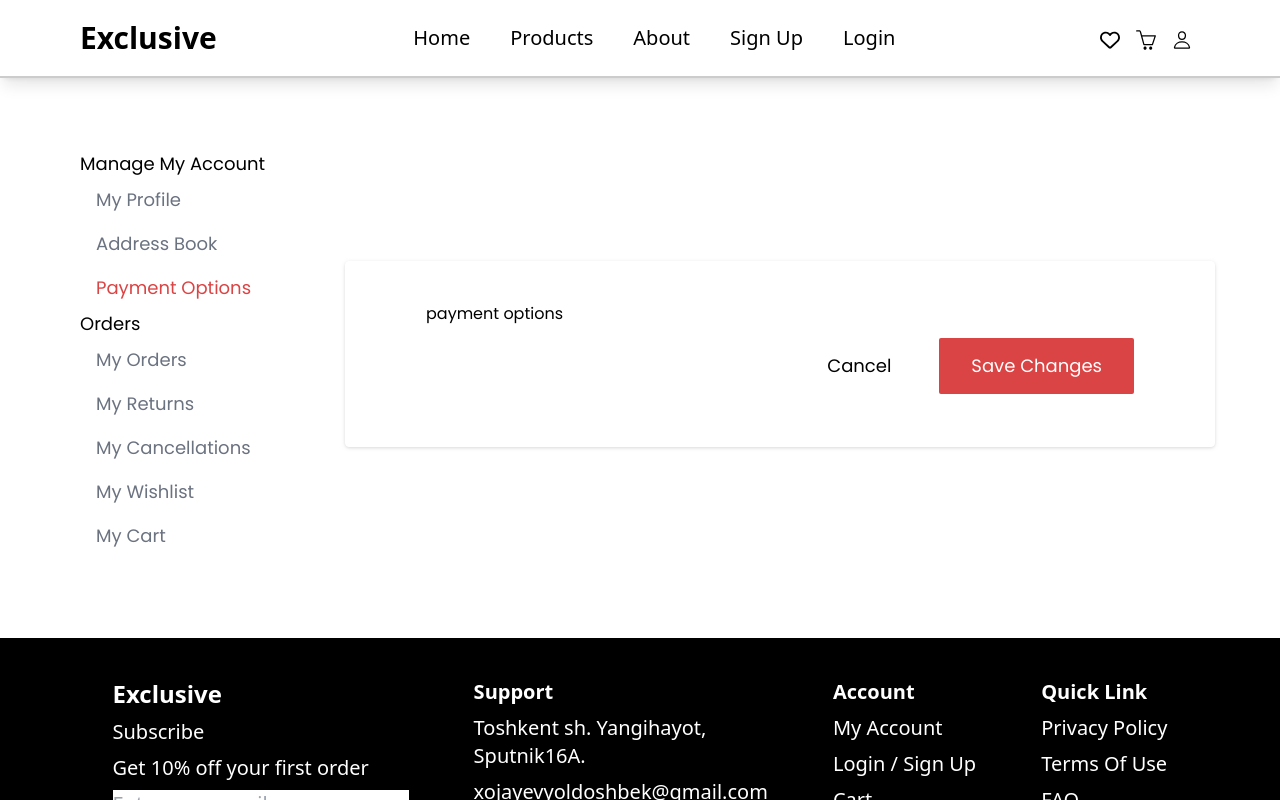
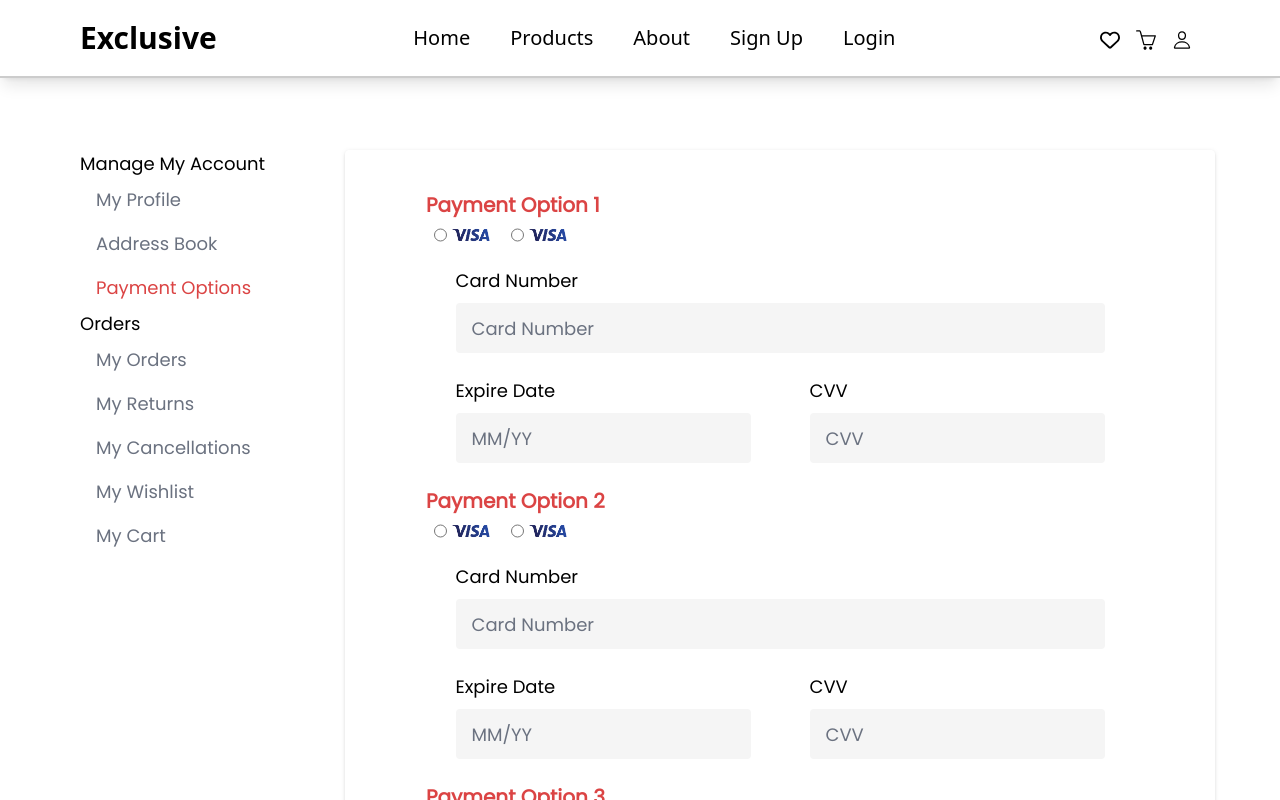
Before and after one commit to Khojayev12/ITBCW2-web, a React (Create React App) app: page /profile in a window 1280 px wide. Both pictures are taken after a click on the element "Payment Options". Shown: the top 800 px of the page. Built offline with nearby package versions, Linux system fonts and the light colour scheme.

Commit message:
payment options component done

```diff
--- a/src/components/AddPaymentOptions.jsx
+++ b/src/components/AddPaymentOptions.jsx
@@ -1,38 +1,47 @@
 import '../App.css';
 import CustomInput from "./customInput";
 import {useState} from "react";
+import VisaLogo from "../media/VisaLogo.png"
 
 function AddPaymentOptions(props) {
-    const [district, setDistrict] = useState("");
-    const [city, setCity] = useState("");
-    const [addressline1, setAddressline1] = useState("");
-    const [addressline2, setAddressline2] = useState("");
+    const [type, setType] = useState("");
+    const [cardNumber, setCardNumber] = useState("");
+    const [cardCVV, setCardCVV] = useState("");
+    const [cardExpireDT, setCardExpireDT] = useState("");
 
     const HandleChanges = ()=>{
-        var newAddressList = props.address;
-        newAddressList[props.addressID] = {"district":district, "city":city, "addressline1":addressline1, "addressline2":addressline2};
-        props.setAddress(newAddressList);
+        var newPaymentOptionsList = props.pOptions;
+        newPaymentOptionsList[props.paymentOptionID] = {"type":type, "cardNumber":cardNumber, "cardCVV":cardCVV, "cardExpireDT":cardExpireDT};
+        props.setpOptions(newPaymentOptionsList);
+    }
+
+    const HandleTypeChanges = (newType)=>{
+        setType(newType);
     }
     return (
         <div className="bg-white w-full h-fit" onChange={HandleChanges} >
-            <div className="w-full flex justify-around items-center my-4 mx-0">
-                <div className="w-5/12 inline-flex flex-col">
-                    <div className="text-black text-lg">District</div>
-                    <CustomInput className="w-full " placeholder="District" content={district} setContent={setDistrict}/>
+            <div>
+                <div className="w-fit mx-2 flex flex-row">
+                    <input type="radio" id="opt-1" value="visa" name="payment-option" className="inline-block" onChange={()=>HandleTypeChanges("visa")} />
+                    <img src={VisaLogo} alt="" className="w-12 inline-block mr-4"/>
+                    <input type="radio" id="opt-2" value="mastercard" name="payment-option" className="inline-block" onChange={()=>HandleTypeChanges("mastercard")} />
+                    <img src={VisaLogo} alt="" className="w-12 inline-block mr-4"/>
                 </div>
-                <div className="w-5/12 inline-flex flex-col">
-                    <div className="text-black text-lg">City</div>
-                    <CustomInput className="w-full " placeholder="City" content={city} setContent={setCity}/>
+            </div>
+            <div className="w-full flex justify-around items-start my-4 mx-0">
+                <div className="w-11/12 inline-flex flex-col">
+                    <div className="text-black text-lg">Card Number</div>
+                    <CustomInput className="w-full " placeholder="Card Number" content={cardNumber} setContent={setCardNumber}/>
                 </div>
             </div>
             <div className="w-full flex justify-around items-center my-4 mx-0">
                 <div className="w-5/12 inline-flex flex-col">
-                    <div className="text-black text-lg">Address line 1</div>
-                    <CustomInput className="w-full " placeholder="Address line 1" content={addressline1} setContent={setAddressline1}/>
+                    <div className="text-black text-lg">Expire Date</div>
+                    <CustomInput className="w-full " type="text" placeholder="MM/YY" content={cardExpireDT} setContent={setCardExpireDT}/>
                 </div>
                 <div className="w-5/12 inline-flex flex-col">
-                    <div className="text-black text-lg">Address line 2</div>
-                    <CustomInput className="w-full " placeholder="Address line 2" content={addressline2} setContent={setAddressline2}/>
+                    <div className="text-black text-lg">CVV</div>
+                    <CustomInput className="w-full " placeholder="CVV" content={cardCVV} setContent={setCardCVV}/>
                 </div>
             </div>
         </div>
--- a/src/components/paymentOptions.jsx
+++ b/src/components/paymentOptions.jsx
@@ -3,6 +3,7 @@ import CustomInput from "./customInput";
 import {useState} from "react";
 import AddAddress from "./addAddress";
 import CustomButton from "./customButton";
+import AddPaymentOptions from "./AddPaymentOptions";
 
 function PaymentOptions(props) {
     const [pOptions, setpOptions] = useState([{}, {}, {}, {}]);
@@ -10,7 +11,14 @@ function PaymentOptions(props) {
     return (
         <div
             className="AdressBook m-auto px-20 py-10 min-w-[870px] h-fit border border-white rounded drop-shadow bg-white">
-            payment options
+            <div className="text-c-button2 text-xl font-semibold">Payment Option 1</div>
+            <AddPaymentOptions pOptions={pOptions} setpOptions={setpOptions} paymentOptionID={1} />
+            <div className="text-c-button2 text-xl font-semibold">Payment Option 2</div>
+            <AddPaymentOptions pOptions={pOptions} setpOptions={setpOptions} paymentOptionID={2} />
+            <div className="text-c-button2 text-xl font-semibold">Payment Option 3</div>
+            <AddPaymentOptions pOptions={pOptions} setpOptions={setpOptions} paymentOptionID={3} />
+            <div className="text-c-button2 text-xl font-semibold">Payment Option 4</div>
+            <AddPaymentOptions pOptions={pOptions} setpOptions={setpOptions} paymentOptionID={4} />
             <div className="flex justify-end items-center" >
                 <button className="flex  text-lg  bg-white text-black rounded-sm px-8 py-4 h-14 items-center justify-center mx-4 hover:bg-[#f5f5f5]" >Cancel</button>
                 <CustomButton className="my-3" >Save Changes</CustomButton>
```
Also changed, not shown: src/media/VisaLogo.png (added), src/media/visaLogo.svg (added).
